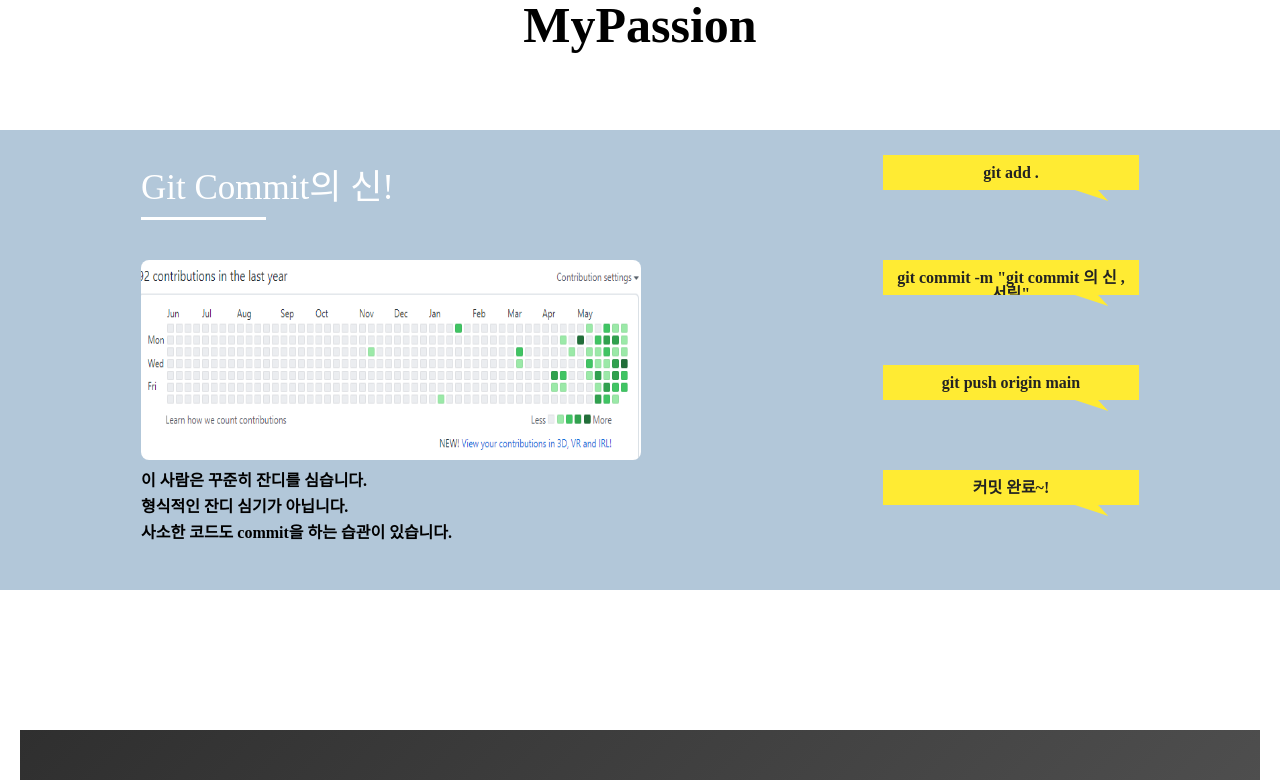
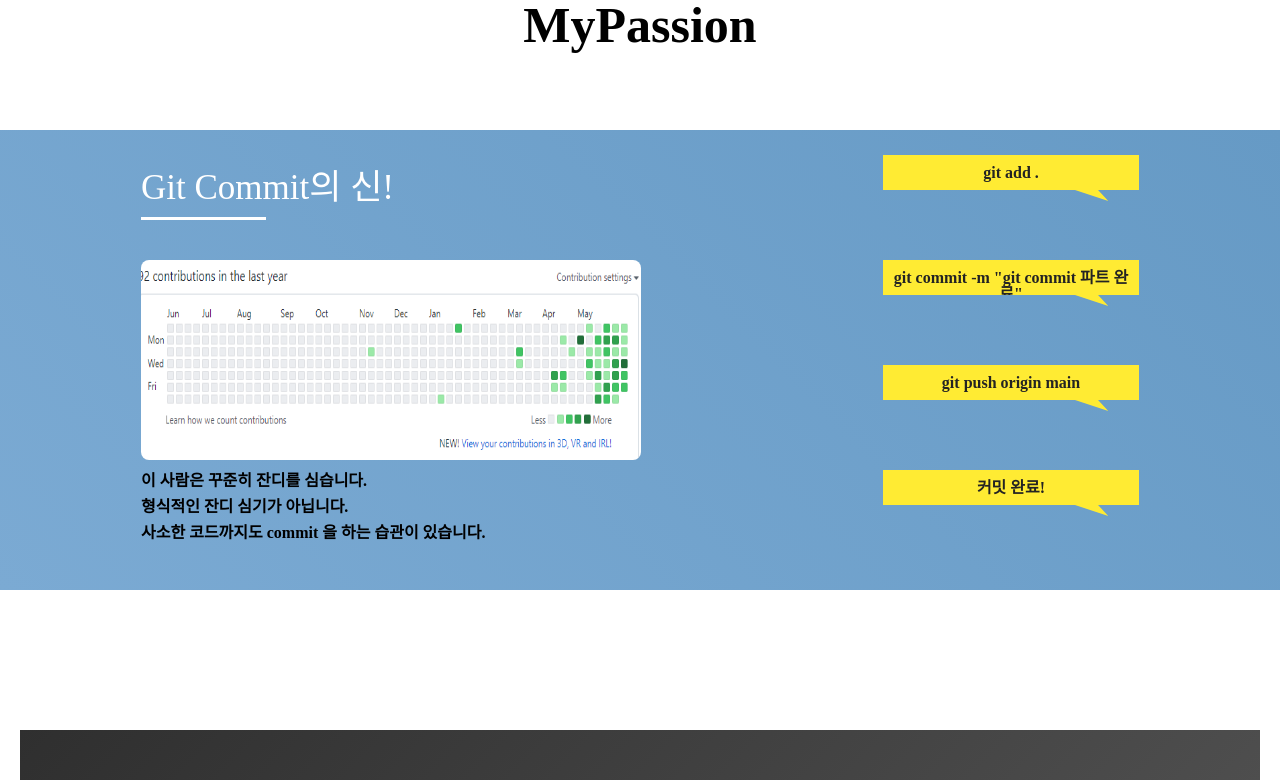
Before and after one commit to yunseorim1116/myProfile, a React (Create React App) app: page / in a window 1280 px wide. Shown: the part 1120-1900 px from the top of the page. Built offline with nearby package versions, Linux system fonts and the light colour scheme; a web font is replaced by a local one.

Commit message:
1차 완료

```diff
--- a/src/Component/contact/contactMe.jsx
+++ b/src/Component/contact/contactMe.jsx
@@ -75,11 +75,15 @@ const ContactMe = (props, ref) => {
         </form>
 
         <NotionTalk src="/img/말풍선.png" />
-        <a href="https://nifty-period-b9a.notion.site/156ce000d5084563949ce2a233916aab?v=96ae379a584b45708a8c7b60b28f5436">
-          <NotionIcon>
-            <SiNotion size="50px" color="#fff" right="0px" />
-          </NotionIcon>
-        </a>
+        {/* <a href="https://nifty-period-b9a.notion.site/156ce000d5084563949ce2a233916aab?v=96ae379a584b45708a8c7b60b28f5436"> */}
+        <NotionIcon
+          onClick={() => {
+            alert("아직 안보여줄거임 ∩(︶▽︶)∩");
+          }}
+        >
+          <SiNotion size="50px" color="#fff" right="0px" />
+        </NotionIcon>
+        {/* </a> */}
       </ContactBox>
     </ContactWrap>
   );
@@ -93,6 +97,7 @@ const NotionTalk = styled.img`
 `;
 
 const NotionIcon = styled.div`
+  cursor: pointer;
   transition: all ease 0.5s;
   &:hover {
     transform: rotate(-45deg);
--- a/src/Component/myPassion/Notion.jsx
+++ b/src/Component/myPassion/Notion.jsx
@@ -6,8 +6,6 @@ const Notion = () => {
   const [modalOpen, setModalOpen] = useState(false);
   const [src, setSrc] = useState();
   const onImgClick = (e) => {
-    console.log("들어오는지!!");
-    console.log("온클릭");
     setSrc(e.target.src);
     setModalOpen(!modalOpen);
   };
--- a/src/Component/myPassion/gitCommit.jsx
+++ b/src/Component/myPassion/gitCommit.jsx
@@ -10,13 +10,37 @@ const GitCommit = () => {
         <TextP>이 사람은 꾸준히 잔디를 심습니다.</TextP>
 
         <TextP>형식적인 잔디 심기가 아닙니다.</TextP>
-        <TextP>사소한 코드도 commit을 하는 습관이 있습니다.</TextP>
+        <TextP>사소한 코드까지도 commit 을 하는 습관이 있습니다.</TextP>
       </div>
       <div>
-        <ContentWrap>git add .</ContentWrap>
-        <ContentWrap> git commit -m "git commit 의 신 , 서림"</ContentWrap>
-        <ContentWrap>git push origin main </ContentWrap>
-        <ContentWrap>커밋 완료~! </ContentWrap>
+        <ContentWrap
+          data-aos="fade-down"
+
+          data-aos-duration="1500"
+        >
+          git add .
+        </ContentWrap>
+        <ContentWrap
+          data-aos="fade-down"
+
+          data-aos-duration="1500"
+        >
+          git commit -m "git commit 파트 완료"
+        </ContentWrap>
+        <ContentWrap
+          data-aos="fade-down"
+
+          data-aos-duration="1500"
+        >
+          git push origin main{" "}
+        </ContentWrap>
+        <ContentWrap
+          data-aos="fade-down"
+
+          data-aos-duration="1500"
+        >
+          커밋 완료!{" "}
+        </ContentWrap>
       </div>
     </BackGround>
   );
@@ -28,7 +52,7 @@ const TextP = styled.p`
   font-family: "NotoSansKR";
 `;
 const GitCommitGreen = styled.img`
-  color: #96a4ab;
+
 
   width: 500px;
   height: 200px;
@@ -61,7 +85,8 @@ const BackGround = styled.div`
   display: flex;
   justify-content: space-around;
   padding: 20px;
-  background-color: #b2c7d9;
+  background-color: #7baad3;
+  background: linear-gradient( 45deg, #7baad3, #669ac5 );
   margin-bottom: 120px;
 `;
 
--- a/src/Header.jsx
+++ b/src/Header.jsx
@@ -45,7 +45,15 @@ const Header = () => {
 
       <HederWrap>
         <Ul>
-          <Li>portfolio.</Li>
+          <Li
+            onClick={() => {
+              alert(
+                "최종 프로젝트 마감하면 추가 예정! 곧 생길거야! ( ｡˃ ᵕ ˂ )ᕤ"
+              );
+            }}
+          >
+            portfolio.
+          </Li>
           <Li onClick={onPassionClick}>My passion.</Li>
           <Li ref={contactRef} onClick={onClick}>
             Contact.
@@ -56,9 +64,7 @@ const Header = () => {
   );
 };
 
-const IconWrap = styled.div`
-
-`;
+const IconWrap = styled.div``;
 const TitleWrap = styled.div`
   font-family: "NotoSansKR";
   font-weight: 700;
```
Also changed, not shown: src/App.js (+12 -0 lines).
